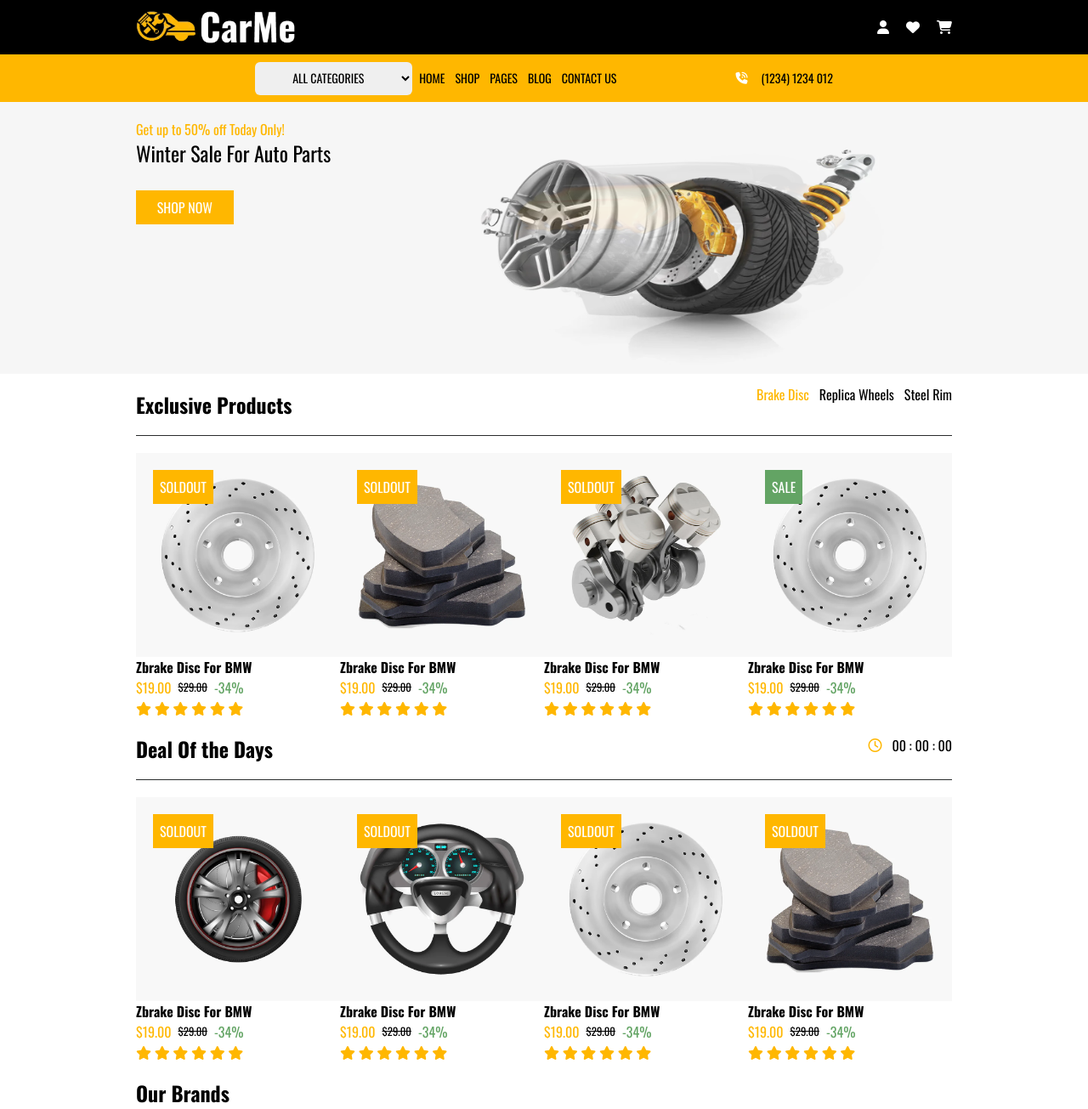
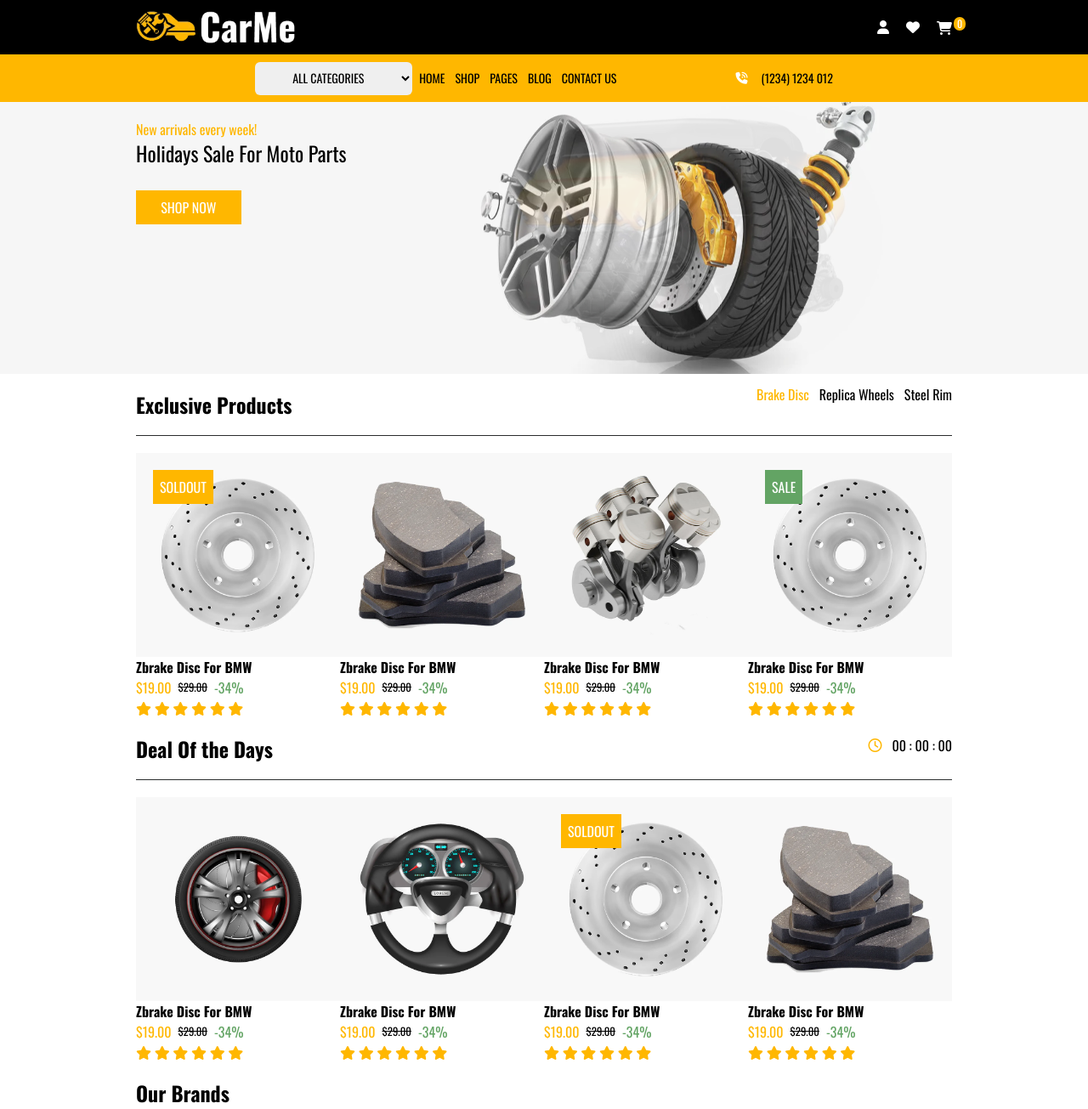
Before and after one commit to kevincalixte/EVAL-JS, a website with bundled scripts: page index.html in a window 1280 px wide. Shown: the top 1305 px of the page at 85% size. Built offline with nearby package versions, Linux system fonts and the light colour scheme.

Commit message:
slider text ok

```diff
--- a/css/tailwind.css
+++ b/css/tailwind.css
@@ -29,3 +29,8 @@ footer img,footer p {
 #container img.active {
     opacity: 1;
 }
+
+main img:hover{
+    scale: 1.1;
+    transition: ease 500ms;
+}
--- a/index.html
+++ b/index.html
@@ -21,11 +21,14 @@
       <div class="w-[40%] md:w-[20%] cursor-pointer">
         <img src="/assets/img/logo_light.avif" alt="" />
       </div>
-      <div class="flex gap-5 text-white">
+      <div class="flex gap-5 text-white items-center">
         <i id="btnBurger" class="fa-solid fa-bars md:hidden"></i>
-        <i class="fa-solid fa-user"></i>
-        <i class="fa-solid fa-heart"></i>
-        <i class="fa-solid fa-cart-shopping"></i>
+        <i class="fa-solid fa-user hover:text-[#FFB700]"></i>
+        <i class="fa-solid fa-heart hover:text-[#FFB700] "></i>
+        <span class="relative">
+          <i class="fa-solid fa-cart-shopping hover:text-[#FFB700]"></i>
+          <p id="cart" class="absolute top-0 left-5 text-xs bg-[#FFB700] text-white rounded-full px-1 ">0</p>
+        </span>
       </div>
     </nav>
     <!-- NAV2 -->
@@ -57,16 +60,16 @@
     <section class="relative">
 
       <div id="container">
-        <img class="img active" src="/assets/img/slider-1-1.webp" alt="" />
-        <img class="img" src="/assets/img/slider-1-2.webp" alt="" />
-        <img class="img" src="/assets/img/slider-1-3.webp" alt="" />
+        <img class="img active object-cover" src="/assets/img/slider-1-1.webp" alt="" />
+        <img class="img  object-cover" src="/assets/img/slider-1-2.webp" alt="" />
+        <img class="img  object-cover" src="/assets/img/slider-1-3.webp" alt="" />
 
       </div>
 
       <div class="absolute top-0 p-5 flex flex-col md:px-40">
         <span id="text1" class="text-[#FFB700]">Get up to 50% off Today Only!</span>
         <span id="text2" class="text-2xl mb-7 border-white">Winter Sale For Auto Parts</span>
-        <button class="py-2 w-[50%] text-white bg-[#FFB700]">SHOP NOW</button>
+        <button class="py-2 w-[50%] text-white bg-[#FFB700] hover:scale-105">SHOP NOW</button>
       </div>
     </section>
   </header>
@@ -87,10 +90,10 @@
     <!-- PRODUCTS 1 -->
     <div id="products" class="flex flex-wrap">
       <!-- PRODUCT -->
-      <article class="md:w-1/4">
+      <article class="product md:w-1/4">
         <div class="relative">
           <img class="" src="/assets/img/BrakeDiscforBMW.webp" alt="">
-          <div class="absolute top-0 m-5 p-2 text-white bg-[#FFB700]">SOLDOUT</div>
+          <div class="tag absolute top-0 m-5 p-2 text-white bg-[#FFB700]">SOLDOUT</div>
         </div>
         <span class="font-semibold">Zbrake Disc For BMW</span>
         <span class="">
@@ -108,10 +111,10 @@
         <i class="text-[#FFB700] fa-solid fa-star"></i>
       </article>
 
-      <article class="md:w-1/4">
+      <article class="product md:w-1/4">
         <div class="relative">
           <img class="" src="/assets/img/BrakePadsforChevrolet.webp" alt="">
-          <div class="absolute top-0 m-5 p-2 text-white bg-[#FFB700]">SOLDOUT</div>
+          <div class="tag absolute top-0 m-5 p-2 text-white bg-[#FFB700]">SOLDOUT</div>
         </div>
         <span class="font-semibold">Zbrake Disc For BMW</span>
         <span class="">
@@ -129,10 +132,10 @@
         <i class="text-[#FFB700] fa-solid fa-star"></i>
       </article>
 
-      <article class="md:w-1/4">
+      <article class="product md:w-1/4">
         <div class="relative">
           <img class="" src="/assets/img/V6EnginePiston.webp" alt="">
-          <div class="absolute top-0 m-5 p-2 text-white bg-[#FFB700]">SOLDOUT</div>
+          <div class="tag absolute top-0 m-5 p-2 text-white bg-[#FFB700]">SOLDOUT</div>
         </div>
         <span class="font-semibold">Zbrake Disc For BMW</span>
         <span class="">
@@ -150,10 +153,10 @@
         <i class="text-[#FFB700] fa-solid fa-star"></i>
       </article>
 
-      <article class="md:w-1/4">
+      <article class="product md:w-1/4">
         <div class="relative">
           <img class="" src="/assets/img/BrakeDiscforBMW.webp" alt="">
-          <div class="absolute top-0 m-5 p-2 text-white bg-[#63A464]">SALE</div>
+          <div class="tag absolute top-0 m-5 p-2 text-white bg-[#63A464]">SALE</div>
         </div>
         <span class="font-semibold">Zbrake Disc For BMW</span>
         <span class="">
@@ -187,10 +190,10 @@
     <!-- PRODUCTS 2 -->
     <div id="products" class="flex flex-wrap">
       <!-- PRODUCT -->
-      <article class="md:w-1/4">
+      <article class="product md:w-1/4">
         <div class="relative">
           <img src="/assets/img/DOEReplica.webp" alt="">
-          <div class="absolute top-0 m-5 p-2 text-white bg-[#FFB700]">SOLDOUT</div>
+          <div class="tag absolute top-0 m-5 p-2 text-white bg-[#FFB700]">SOLDOUT</div>
         </div>
         <span class="font-semibold">Zbrake Disc For BMW</span>
         <span class="">
@@ -208,10 +211,10 @@
         <i class="text-[#FFB700] fa-solid fa-star"></i>
       </article>
 
-      <article class="md:w-1/4">
+      <article class="product md:w-1/4">
         <div class="relative">
           <img src="/assets/img/SteeringWheelCover.webp" alt="">
-          <div class="absolute top-0 m-5 p-2 text-white bg-[#FFB700]">SOLDOUT</div>
+          <div class="tag absolute top-0 m-5 p-2 text-white bg-[#FFB700]">SOLDOUT</div>
         </div>
         <span class="font-semibold">Zbrake Disc For BMW</span>
         <span class="">
@@ -229,10 +232,10 @@
         <i class="text-[#FFB700] fa-solid fa-star"></i>
       </article>
 
-      <article class="md:w-1/4">
+      <article class="product md:w-1/4">
         <div class="relative">
           <img src="/assets/img/BrakeDiscforBMW.webp" alt="">
-          <div class="absolute top-0 m-5 p-2 text-white bg-[#FFB700]">SOLDOUT</div>
+          <div class="tag absolute top-0 m-5 p-2 text-white bg-[#FFB700]">SOLDOUT</div>
         </div>
         <span class="font-semibold">Zbrake Disc For BMW</span>
         <span class="">
@@ -250,10 +253,10 @@
         <i class="text-[#FFB700] fa-solid fa-star"></i>
       </article>
 
-      <article class="md:w-1/4">
+      <article class="product md:w-1/4">
         <div class="relative">
           <img src="/assets/img/BrakePadsforChevrolet.webp" alt="">
-          <div class="absolute top-0 m-5 p-2 text-white bg-[#FFB700]">SOLDOUT</div>
+          <div class="tag absolute top-0 m-5 p-2 text-white bg-[#FFB700]">SOLDOUT</div>
         </div>
         <span class="font-semibold">Zbrake Disc For BMW</span>
         <span class="">
--- a/js/script.js
+++ b/js/script.js
@@ -1,5 +1,6 @@
 import { menuContent } from "./lib/menuContent.js";
 
+// MENU ALL CATEGORIES
 const selectCategory = document.getElementById("categorySelect")
 
 selectCategory.addEventListener("click", () => {
@@ -19,24 +20,28 @@ selectCategory.addEventListener("click", () => {
 
 })
 
+// CARROUSEL
 // IMAGE
 const slider = document.getElementById("container")
 const img = slider.getElementsByClassName("img")
 const nbImg = img.length
-// TEXTE
+// TEXT
 const text1 = document.getElementById("text1")
 const text2 = document.getElementById("text2")
 
 let current = 0;
-
+const textsa = ["Save 30% Now!", "New arrivals every week!", "You can Lorem Ipsum!"]
+const textsb = ["Summer Sale For Moto Parts", "Holidays Sale For Moto Parts", "Automn Sale For Moto Parts"]
+// const texts1 = ["Save 30% Now!", "New arrivals every week!"]
 // DELETE ACTIVE
 const deleteActive = () => {
-
     for (let i = 0; i < nbImg; i++) {
-        img[i].classList.remove("active")
+        img[i].classList.remove("active");
     }
+    text1.textContent = textsa[current] || "";
+    text2.textContent = textsb[current] || "";
 }
-
+// CHANGE IMAGE AND TEXT
 setInterval(() => {
     current++
     if (current >= nbImg) {
@@ -45,3 +50,34 @@ setInterval(() => {
     deleteActive()
     img[current].classList.add("active")
 }, 5000);
+
+// DISABLED SOLDOUT/SALE
+const tag = document.querySelectorAll(".tag");
+if (tag[1]) tag[1].style.display = "none";
+if (tag[2]) tag[2].style.display = "none";
+if (tag[4]) tag[4].style.display = "none";
+if (tag[5]) tag[5].style.display = "none";
+if (tag[7]) tag[7].style.display = "none";
+
+// SHOPNOW HOVER PRODUCT
+const product = document.querySelectorAll('.product')
+for (let i = 0; i < product.length; i++) {
+    product[i].classList.add("relative", "group")
+    const button = document.createElement('button')
+    button.classList.add("py-1", "w-[50%]", "text-white", "bg-[#FFB700]", "absolute", "top-1/2", "left-1/2", "translate-x-[-50%]", "translate-y-[-50%]", "hidden", "group-hover:block")
+    button.textContent = "SHOP NOW"
+    button.addEventListener("click", () => {
+        addCart()
+    })
+    product[i].append(button)
+}
+
+// ADD PRODUCT TO CART
+const cart = document.getElementById("cart")
+let count = 0;
+const addCart = () => {
+
+    count = count + 1
+    cart.textContent = count
+
+}
```
Also changed, not shown: css/tailwind.output.css, readme.md (added).
